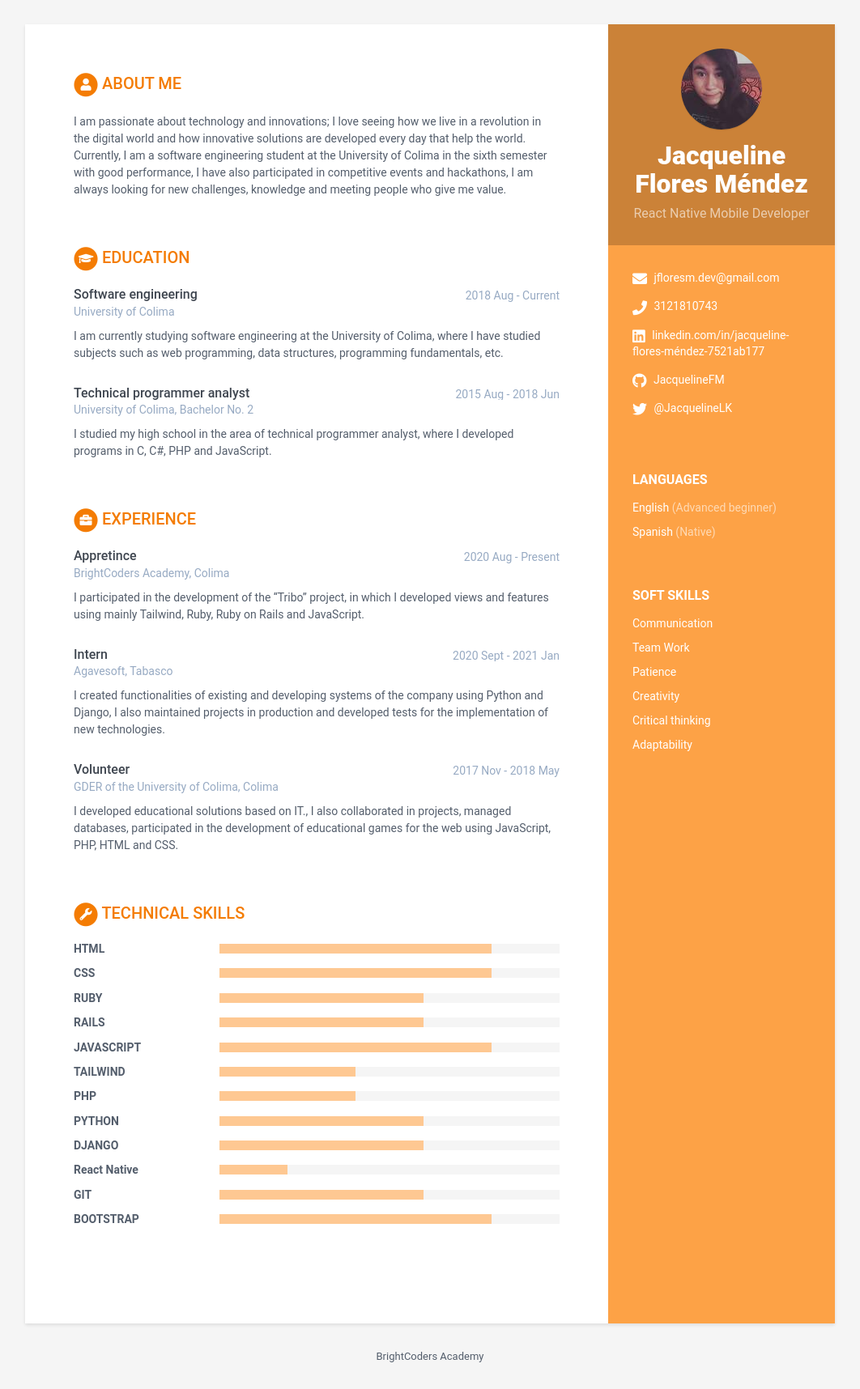
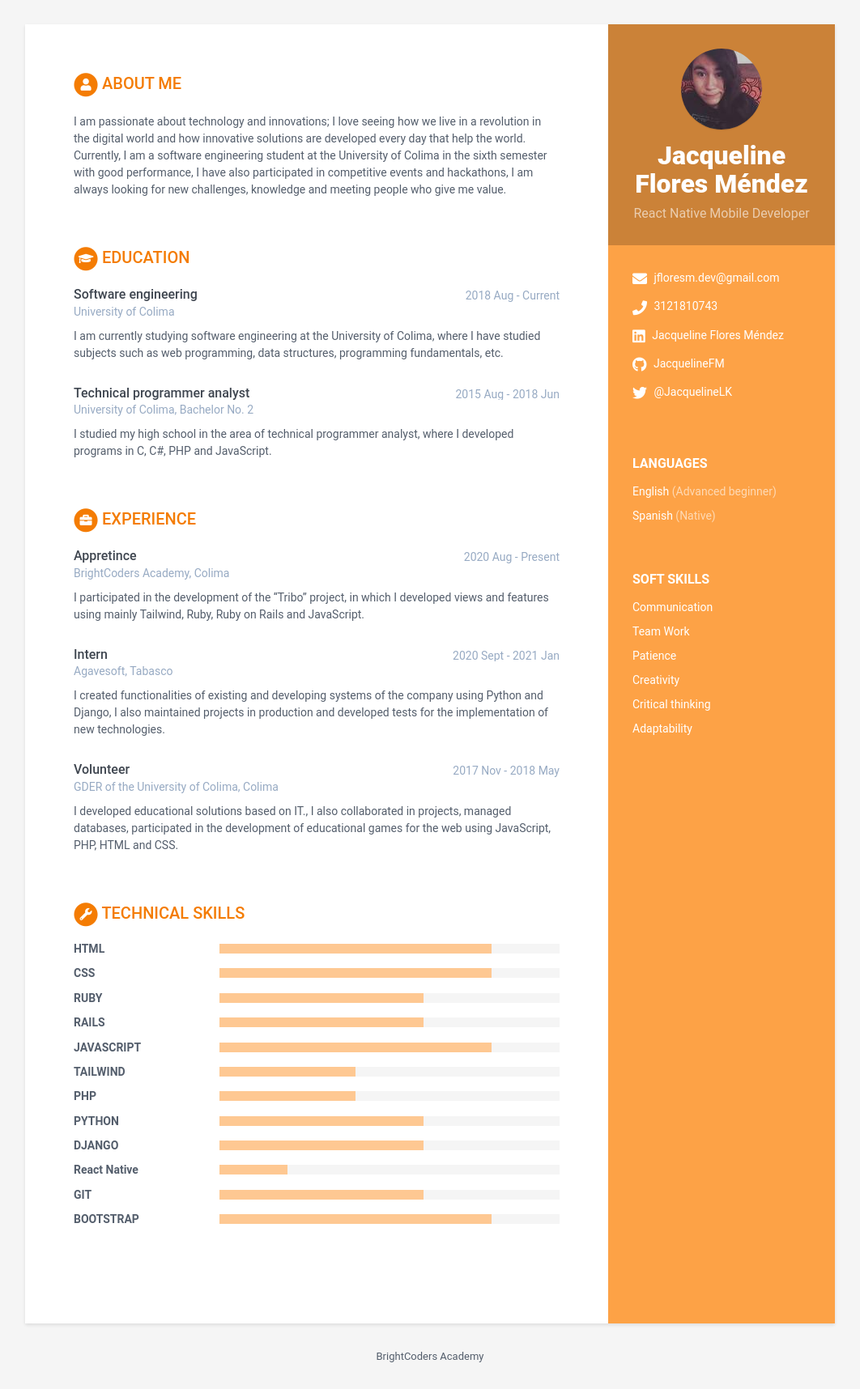
Before and after one commit to BC-MAR-21-RN/kata-resume-JacquelineFM, a Jekyll site: the page built from index.html, in a window 1280 px wide. Shown: the whole page at 81% size, without its empty margins (109-1171 px from the left). Built offline with Jekyll 4.4.1, drawn with Linux system fonts in a browser that asks for light colours.

Commit message:
Update data.yml

```diff
--- a/_data/data.yml
+++ b/_data/data.yml
@@ -15,7 +15,7 @@ sidebar:
   email: jfloresm.dev@gmail.com
   phone: 3121810743
   website: # No agregar http://
-  linkedin: linkedin.com/in/jacqueline-flores-méndez-7521ab177
+  linkedin: Jacqueline Flores Méndez
   github: JacquelineFM
   gitlab:
   bitbucket:
```
